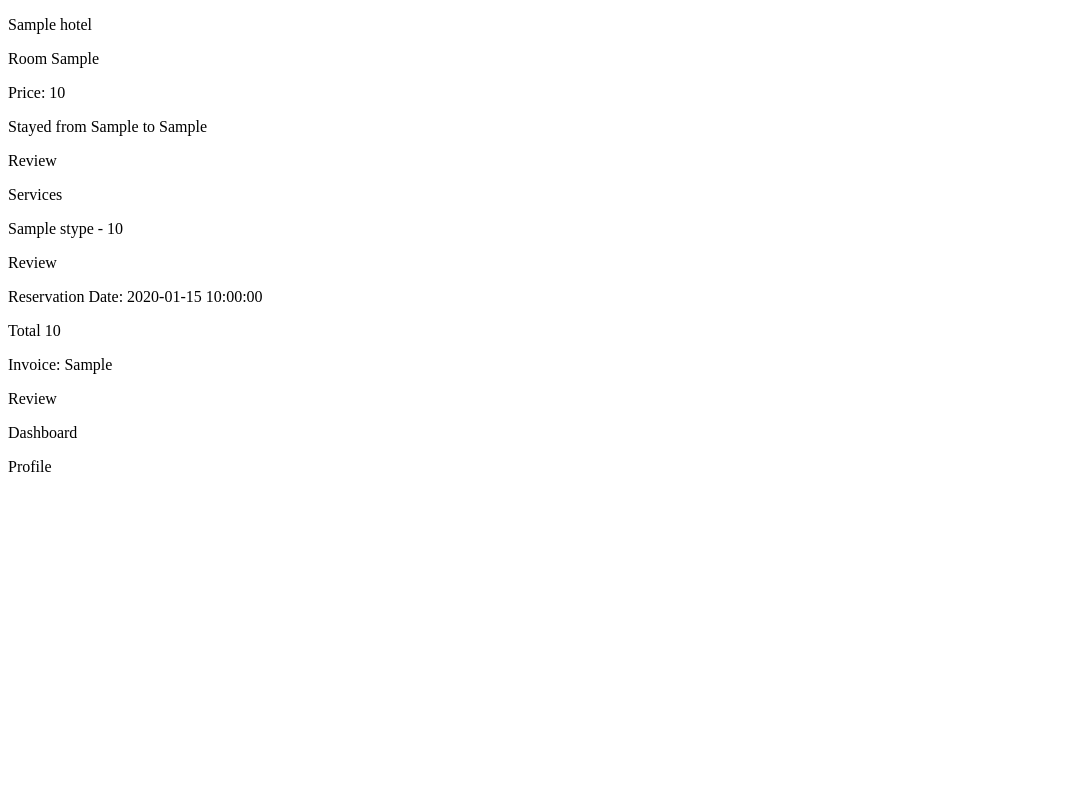
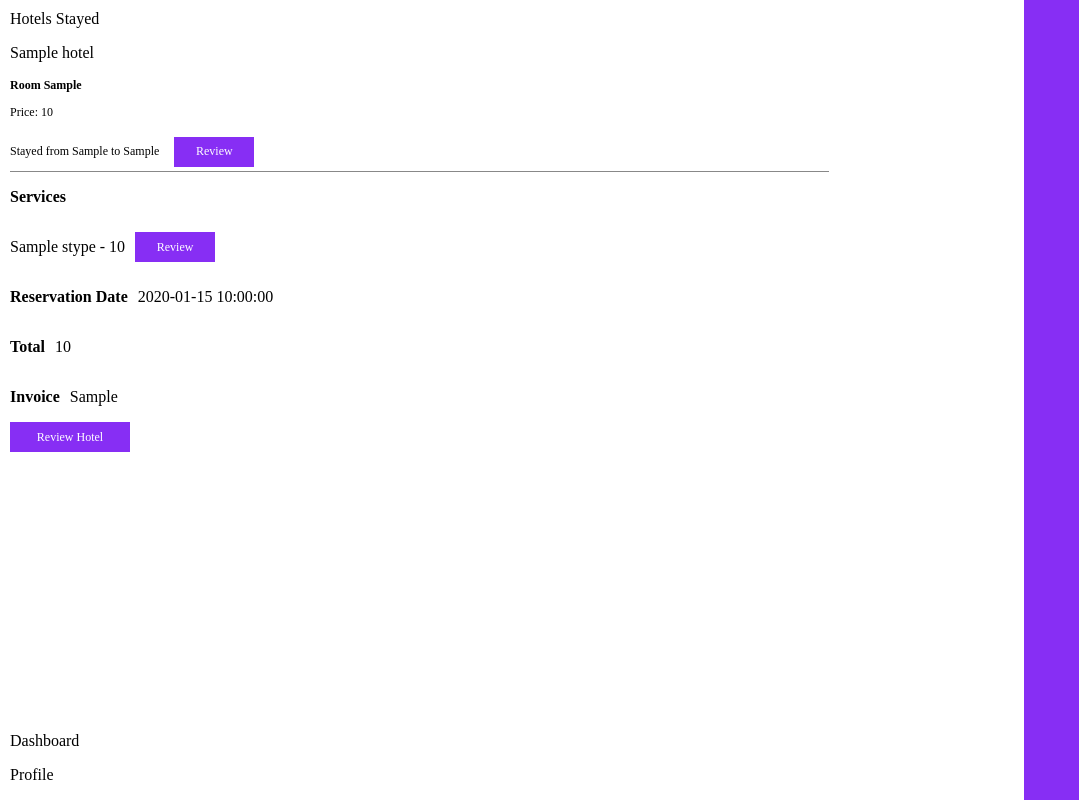
Before and after one commit to Sail338/CS336, a Flask app: template hotel/templates/dashboard.html in a window 1280 px wide. Shown: the whole page, without its empty margins (0-1079 px from the left). Run offline with Flask 2, Linux system fonts and the light colour scheme; the template is opened without the code that fills it: most values are stand-ins (such as "Sample title", 1, 10 or a date in 2020); style sheets or scripts are compiled from the project's sources; some libraries are stand-ins or nearby versions.

Commit message:
Basic styling for pages

```diff
--- /dev/null
+++ b/hotel/static/styles/dashboard-base.css
@@ -0,0 +1,9 @@
+body, head, html {
+  margin: 0;
+  padding: 0;
+  box-sizing: border-box; }
+
+#sidebar {
+  margin-left: 10px; }
+
+/*# sourceMappingURL=dashboard-base.css.map */
--- /dev/null
+++ b/hotel/static/styles/dashboard-base.scss
@@ -0,0 +1,9 @@
+body, head, html {
+    margin: 0;
+    padding: 0;
+    box-sizing: border-box;
+}
+
+#sidebar {
+    margin-left: 10px;
+}
--- /dev/null
+++ b/hotel/static/styles/dashboard.css
@@ -0,0 +1,71 @@
+html, body {
+  width: 100%;
+  height: 100%;
+  display: flex;
+  flex-flow: column;
+  background: #872ef4;
+  background-color: #872ef4; }
+
+#content {
+  width: 100%;
+  height: 100%;
+  display: flex;
+  flex-flow: row;
+  background: #ffffff;
+  background-color: #ffffff; }
+
+#hotels-list {
+  width: 80%;
+  height: 100%;
+  display: flex;
+  flex-flow: column;
+  overflow-x: auto;
+  padding-left: 10px;
+  padding-top: 10px;
+  padding-right: 10px;
+  padding-bottom: 0; }
+
+.service-item, .room-time, .reesrvation-date, .total-cost, .invoice-no, .reservation-date {
+  display: flex;
+  flex-flow: row; }
+
+.bold {
+  margin-right: 10px; }
+
+.room-no, .room-time, .room-price, .review-button {
+  font-size: 12px; }
+
+.review-button {
+  margin-left: 15px; }
+
+.hotel-divider {
+  width: 100%;
+  height: 1px;
+  background: #888888;
+  background-color: #888888; }
+
+.bold {
+  font-weight: bold; }
+
+.service-item, .room-time {
+  align-items: center; }
+
+.service-item a {
+  margin-left: 10px; }
+
+.review {
+  display: flex;
+  width: 60px;
+  height: 10px;
+  flex-flow: column;
+  align-items: center;
+  justify-content: center;
+  padding: 10px;
+  color: white;
+  background: #872ef4;
+  font-size: 12px; }
+
+.review-hotel {
+  width: 100px; }
+
+/*# sourceMappingURL=dashboard.css.map */
--- /dev/null
+++ b/hotel/static/styles/dashboard.scss
@@ -0,0 +1,87 @@
+@mixin background($color) {
+    background: $color;
+    background-color: $color;
+};
+
+@mixin padding($left, $top, $right, $bottom) {
+    padding-left: $left;
+    padding-top: $top;
+    padding-right: $right;
+    padding-bottom: $bottom;
+};
+
+html, body {
+    width: 100%;
+    height: 100%;
+    display: flex;
+    flex-flow: column;
+    @include background(#872ef4);
+}
+
+#content {
+    width: 100%;
+    height: 100%;
+    display: flex;
+    flex-flow: row;
+    @include background(#ffffff);
+}
+
+#hotels-list {
+    width: 80%;
+    height: 100%;
+    display: flex;
+    flex-flow: column;
+    overflow-x: auto;
+    @include padding(10px, 00, 10px, 0);
+}
+
+$hotel-details-font: 12px;
+.service-item, .room-time, .reesrvation-date, .total-cost, .invoice-no, .reservation-date {
+    display: flex;
+    flex-flow: row;
+}
+
+.bold {
+    margin-right: 10px;
+    font-weight: bold;
+}
+
+.room-no, .room-time, .room-price, .review-button {
+    font-size: $hotel-details-font;
+}
+
+.review-button {
+    margin-left: 15px;
+
+}
+
+.hotel-divider {
+    width: 100%;
+    height: 1px;
+    @include background(#888888);
+}
+
+.service-item, .room-time {
+    align-items: center;
+}
+
+.service-item a {
+    margin-left: 10px;
+}
+
+.review {
+    display: flex;
+    width: 60px;
+    height: 10px;
+    flex-flow: column;
+    align-items: center;
+    justify-content: center;
+    padding: 10px;
+    color: white;
+    background: #872ef4;
+    font-size: 12px;
+}
+
+.review-hotel {
+    width: 100px;
+}
--- /dev/null
+++ b/hotel/static/styles/profile.css
@@ -0,0 +1,48 @@
+body {
+  display: flex;
+  flex-flow: row; }
+
+#content {
+  display: flex;
+  flex-flow: column;
+  width: 80%;
+  height: 100%; }
+
+.submit-button {
+  width: 100px;
+  margin-left: 10px;
+  margin-bottom: 10px;
+  margin-top: 10px; }
+
+.input[type='text'] {
+  border: 0; }
+
+#profile {
+  overflow-x: auto; }
+
+.bold {
+  font-weight: bold; }
+
+.header {
+  font-size: 20px; }
+
+.ccfield, .personal-field-label p {
+  font-size: 12px; }
+
+.ccfield {
+  display: flex;
+  flex-flow: row; }
+
+.cc-divider {
+  width: 100%;
+  height: 1px;
+  background: #888888;
+  background-color: #888888;
+  margin-top: 10px;
+  margin-bottom: 10px; }
+
+form {
+  margin-left: 10px;
+  margin-right: 10px; }
+
+/*# sourceMappingURL=profile.css.map */
--- /dev/null
+++ b/hotel/static/styles/profile.scss
@@ -0,0 +1,61 @@
+@mixin background($color) {
+    background: $color;
+    background-color: $color;
+};
+
+body {
+    display: flex;
+    flex-flow: row;
+}
+
+#content {
+    display: flex;
+    flex-flow: column;
+    width: 80%;
+    height: 100%;
+}
+
+.submit-button {
+    width: 100px;
+    margin-left: 10px;
+    margin-bottom: 10px;
+    margin-top: 10px;
+}
+
+.input[type='text'] {
+    border: 0;
+}
+
+#profile {
+    overflow-x: auto;
+}
+
+.bold {
+    font-weight: bold;
+}
+
+.header {
+    font-size: 20px;
+}
+
+.ccfield, .personal-field-label p {
+    font-size: 12px;
+}
+
+.ccfield {
+    display: flex;
+    flex-flow: row;
+}
+
+.cc-divider {
+    width: 100%;
+    height: 1px;
+    @include background(#888888);
+    margin-top: 10px;
+    margin-bottom: 10px;
+}
+
+form {
+    margin-left: 10px;
+    margin-right: 10px;
+}
--- a/hotel/templates/dashboard-base.html
+++ b/hotel/templates/dashboard-base.html
@@ -7,7 +7,9 @@
 		  integrity="sha256-hwg4gsxgFZhOsEEamdOYGBf13FyQuiTwlAQgxVSNgt4="
 		  crossorigin="anonymous"></script>
     <title>Dashboard</title>
-	<link rel='stylesheet' type='text/css' href="{{ url_for('static', filename='css/dashboard.css') }}">
+	<link rel='stylesheet' type='text/css' href="{{ url_for('static', filename='styles/dashboard.css') }}">
+    <link rel='stylesheet' type='text/css' href="{{ url_for('static', filename='styles/dashboard-base.css') }}">
+    <link rel='stylesheet' type='text/css' href="{{ url_for('static', filename='styles/profile.css') }}">
   </head>
   <body>
 	<div id='header'>
--- a/hotel/templates/dashboard.html
+++ b/hotel/templates/dashboard.html
@@ -1,30 +1,31 @@
 {% extends "dashboard-base.html" %}
 {% block content %}
     <div id='hotels-list'>
+        <div id='hotels-list-header bold'> Hotels Stayed </div>
         {% for hotel in hotels %}
             <div class='hotel-container'>
                 <div class='hotel-header'><p> {{ hotel.name }} </p></div>
                 <div class='hotel-rooms-container'>
                     {% for room in hotel.rooms %}
                         <div class='hotel-room'>
-                            <div class='room-no'><p> Room {{ room.roomNo }} </p></div>
+                            <div class='room-no bold'><p> Room {{ room.roomNo }} </p></div>
 
                             <div class='room-price'><p> Price: {{ room.price }} </p></div>
-                            <div class='room-time'><p> Stayed from {{ room.checkIn }} to {{ room.checkOut }} </p></div>
-                            <div class='review-button'><p> Review </p></div>
+                            <div class='room-time'><p> Stayed from {{ room.checkIn }} to {{ room.checkOut }} </p><div class='review-button review'><p> Review </p></div></div>
                         </div>
+                        <div class='hotel-divider'></div>
                     {% endfor %}
                 </div>
                 <div class='services-list'>
-                    <div class='services-header'><p> Services </p></div>
+                    <div class='services-header bold'><p> Services </p></div>
                     {% for service in hotel.services %}
-                        <div class='service-item'><p>{{ service.stype }} - {{ service.price }}</p><a> Review </a></div>
+                        <div class='service-item'><p>{{ service.stype }} - {{ service.price }}</p><a class='review'> Review </a></div>
                     {% endfor %}
                 </div>
-                <div class='reservation-date'><p> Reservation Date: {{ hotel.resDate }} </p></div>
-                <div class='total-cost'><p> Total {{ hotel.total }} </p></div>
-                <div class='invoice-no'><p> Invoice: {{ hotel.invoiceNo }} </p></div>
-                <div class='review-hotel'><p> Review </p></div>
+                <div class='reservation-date'><p class='bold'> Reservation Date</p><p> {{ hotel.resDate }} </p></div>
+                <div class='total-cost'><p class='bold'> Total</p><p> {{ hotel.total }} </p></div>
+                <div class='invoice-no'><p class='bold'> Invoice</p><p> {{ hotel.invoiceNo }} </p></div>
+                <div class='review-hotel review'><p> Review Hotel </p></div>
             </div>
         {% endfor %}
     </div>
--- a/hotel/util.py
+++ b/hotel/util.py
@@ -46,12 +46,10 @@
 
 def SelectQueryKV(table, columns="*", fields={}, fetch_one=False):
     query = "SELECT %s FROM %s" % (columns, table)
-    print(query)
     if len(fields) > 0:
         where_query = ' AND '.join(['{} = {}'.format(k, v if isinstance(v, int) or isinstance(v, float)
                                                           else '"%s"' % v) for k,v in fields.items()])
         query = '%s WHERE %s' % (query, where_query)
-    print("Q: ", query)
     conn = connect()
     with conn.cursor() as cursor:
         cursor.execute(query)
@@ -115,7 +113,6 @@
             yr = rand.randint(10,39)
 
             ccnumber =  str(rand.randint(00000000,99999999))
-            print(ccnumber)
             ctype_ = ctype[rand.randint(0,1)]
             InsertQuery("INSERT INTO CreditCards VALUES (%s,%s,%s,%s,%s,%s,%s)",(i,ccnumber,addr,name,seccode,ctype_,str(month) + "/" + str(day) + "/" + str(yr)))
 
```
Also changed, not shown: hotel/templates/profile.html (+5 -4 lines), hotel/view.py (+1 -6 lines), 1 other file.
